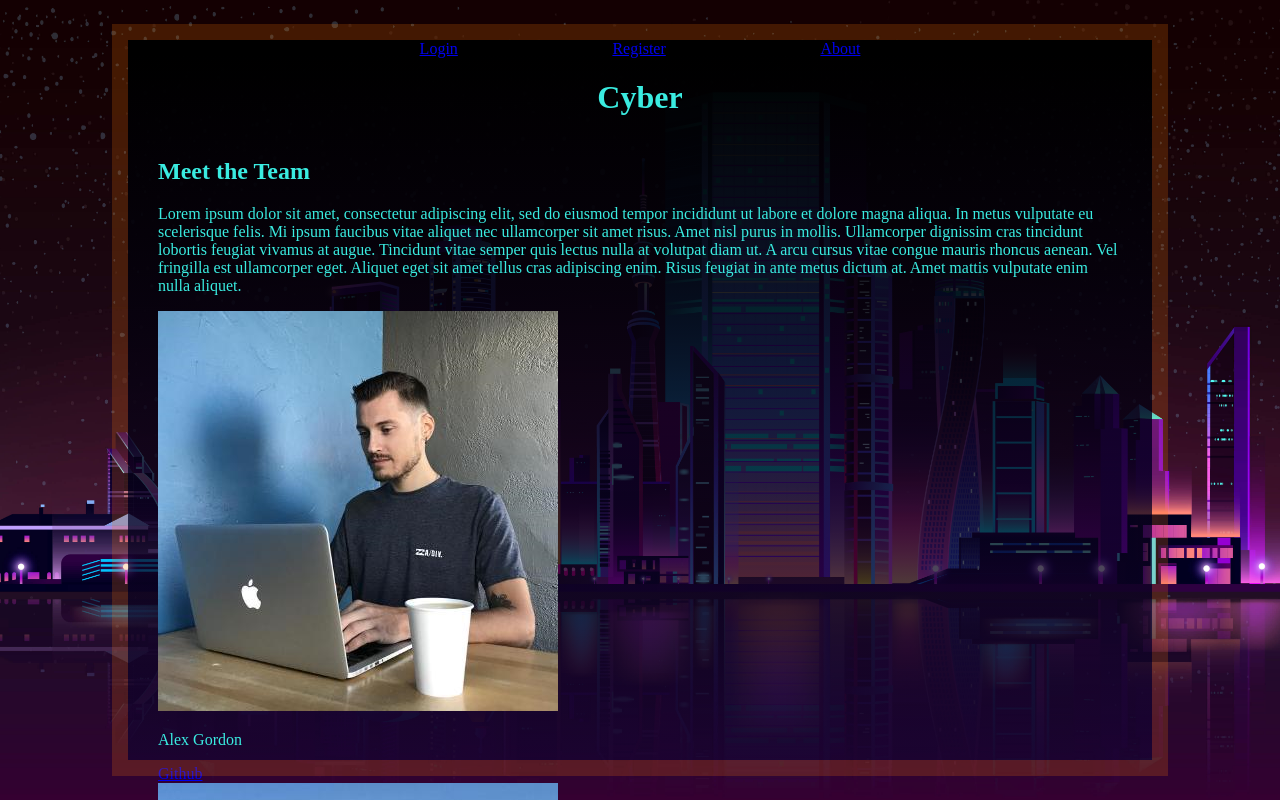
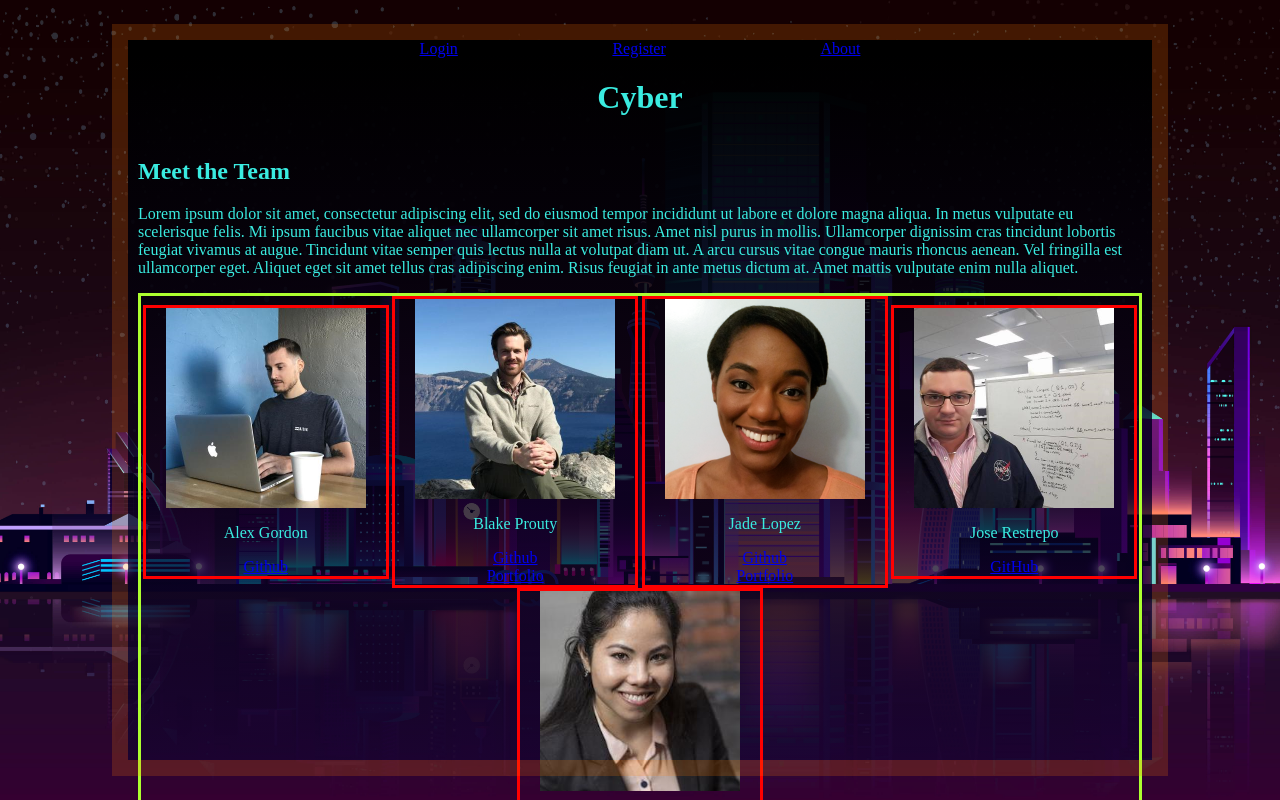
Before and after one commit to cs-24-bw-mud/front-end, a React (Create React App) app: page /about in a window 1280 px wide. Shown: the top 800 px of the page. Built offline with nearby package versions, Linux system fonts and the light colour scheme.

Commit message:
Adding pictures and styling

```diff
--- a/src/components/About.js
+++ b/src/components/About.js
@@ -2,6 +2,8 @@ import React from 'react';
 import alex from '../assets/alex.png';
 import blake from '../assets/blake.png';
 import jade from '../assets/jade.png';
+import jose from '../assets/jose.png';
+import tania from '../assets/tania.png';
 
 
 const About = () => {
@@ -10,33 +12,38 @@ const About = () => {
         <h2 className="about-title">Meet the Team</h2>
         <p>Lorem ipsum dolor sit amet, consectetur adipiscing elit, sed do eiusmod tempor incididunt ut labore et dolore magna aliqua. In metus vulputate eu scelerisque felis. Mi ipsum faucibus vitae aliquet nec ullamcorper sit amet risus. Amet nisl purus in mollis. Ullamcorper dignissim cras tincidunt lobortis feugiat vivamus at augue. Tincidunt vitae semper quis lectus nulla at volutpat diam ut.  A arcu cursus vitae congue mauris rhoncus aenean. Vel fringilla est ullamcorper eget. Aliquet eget sit amet tellus cras adipiscing enim. Risus feugiat in ante metus dictum at. Amet mattis vulputate enim nulla aliquet.
         </p>
-        <div className="teams-container">
+        <div className="team-container">
+            {/* Alex */}
             <div className="team-member">
-                <img className="" src={alex} alt=" Alex Gordon"></img>
+                <img className="image" src={alex} alt=" Alex Gordon"></img>
                 <p className="name">Alex Gordon</p>
                 <a className="github" href="https://github.com/agordon1123" target="blank">Github</a>
             </div>
+            {/*Blake */}
             <div className="team-member">
-                <img src={blake} alt=" Blake Prouty"></img>
+                <img className="image" src={blake} alt=" Blake Prouty"></img>
                 <p className="name">Blake Prouty</p>
                 <a className="github" href="https://github.com/Prouty89" target="blank">Github</a>
-                <a className="github" href="www blakeprouty.me" target="blank">Portfolio</a>
+                <a className="github" href="http://www.blakeprouty.me" target="blank">Portfolio</a>
             </div>
+            {/*Jade */}
             <div className="team-member">
-                <img src={jade} alt="Jade Lopez"></img>
+                <img  className="image" src={jade} alt="Jade Lopez"></img>
                 <p className="name">Jade Lopez</p>
                 <a className="github" href="https://github.com/jadeli1720" target="blank">Github</a>
-                <a className="github" href="www blakeprouty.me" target="blank">Portfolio</a>
+                <a className="github" href="https://www.jadeelopez.com/" target="blank">Portfolio</a>
             </div>
+            {/*Jose */}
             <div className="team-member">
-                <img src="" alt=""></img>
-                <p className="name"></p>
-                <a className="github" href="https://github.com/jadeli1720" target="blank">GitHub</a>
+                <img className="image" src={jose} alt="Jose Restrepo"></img>
+                <p className="name">Jose Restrepo</p>
+                <a className="github" href="https://github.com/Artyk77" target="blank">GitHub</a>
             </div>
+            {/*Tania */}
             <div className="team-member">
-                <img src="" alt=""></img>
-                <p className="name"></p>
-                <a className="github" href="#" target="blank">Github</a>
+                <img  className="image" src={tania} alt="Tania Keller"></img>
+                <p className="name">Tania Keller</p>
+                <a className="github" href="https://github.com/taniamichelle" target="blank">Github</a>
             </div>
         </div>
         </div>
--- a/src/index.scss
+++ b/src/index.scss
@@ -29,7 +29,6 @@ body{
   align-self: center;
   background: linear-gradient(#000000 2%, rgba($blueblack, .63));
   outline: 16px solid rgba($orange, .2);
-
   height: 90%;
   width: 80%;
   justify-content: space-evenly;
--- a/src/styles/about.scss
+++ b/src/styles/about.scss
@@ -1,3 +1,41 @@
 .about-container{
-    padding: 0 30px;
+    padding: 0 10px;
+
 }
+
+.team-container {
+    display: flex ;
+    flex-direction: row;
+    flex-wrap: wrap;
+    justify-content:center;
+    border: 3px solid greenyellow;
+
+    .team-member {
+        display: flex ;
+        flex-direction: column;
+        margin: auto;
+        justify-content: center;
+        text-align: center;
+        border: 3px solid red;
+        .image{
+            max-width: 100%;
+            width: 200px;
+            height: 200px;
+            margin: 0 20px;
+        }
+    }
+
+
+    // .team-member{
+    //     display: flex ;
+    //     flex-direction: column;
+    //     justify-content: center;
+
+    //     .image{
+    //         border: 1px solid blue;
+    //     max-width: 100px;
+    //     height: auto;
+    // }
+    // }
+
+}
```
Also changed, not shown: src/assets/jade.png.
